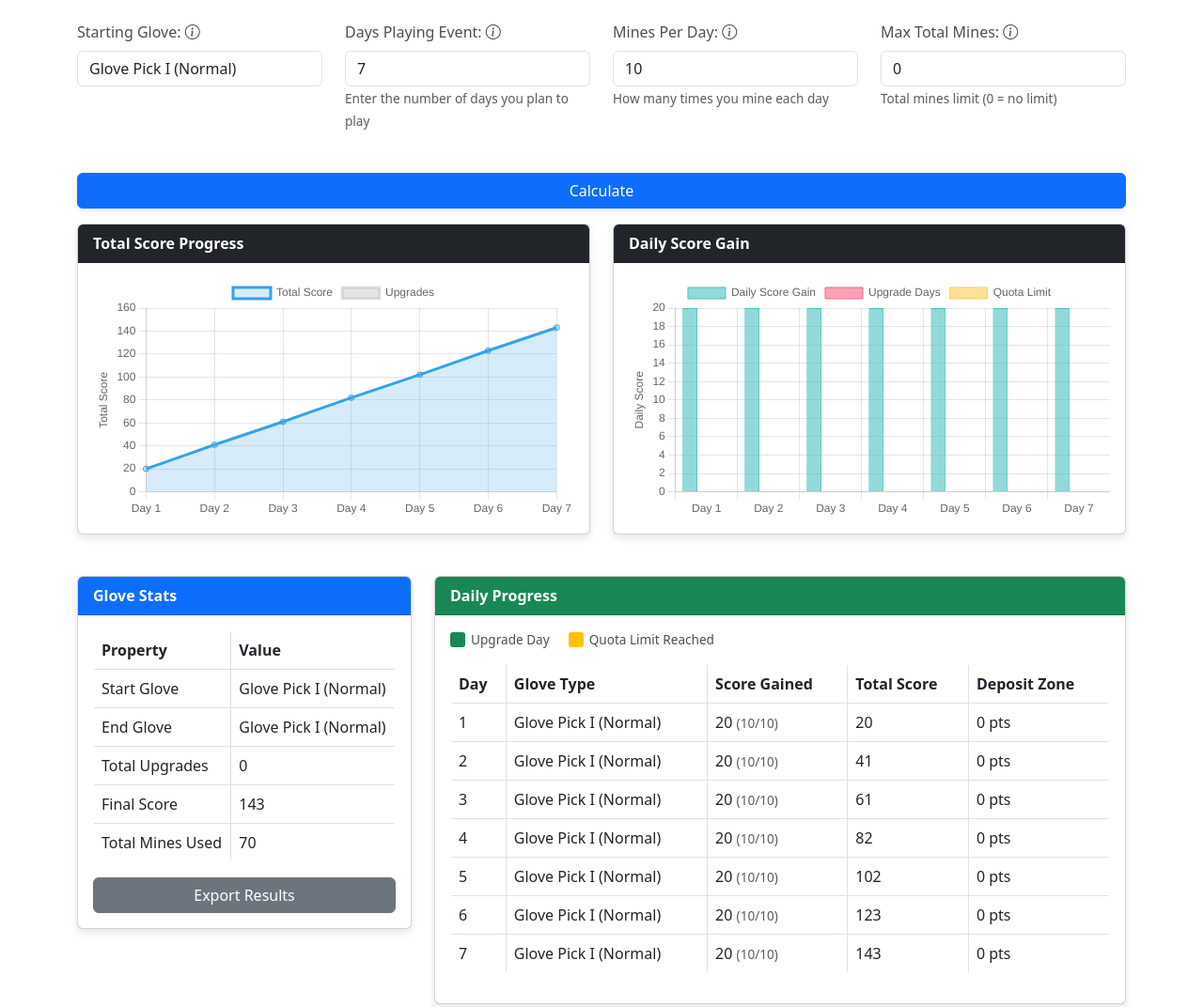
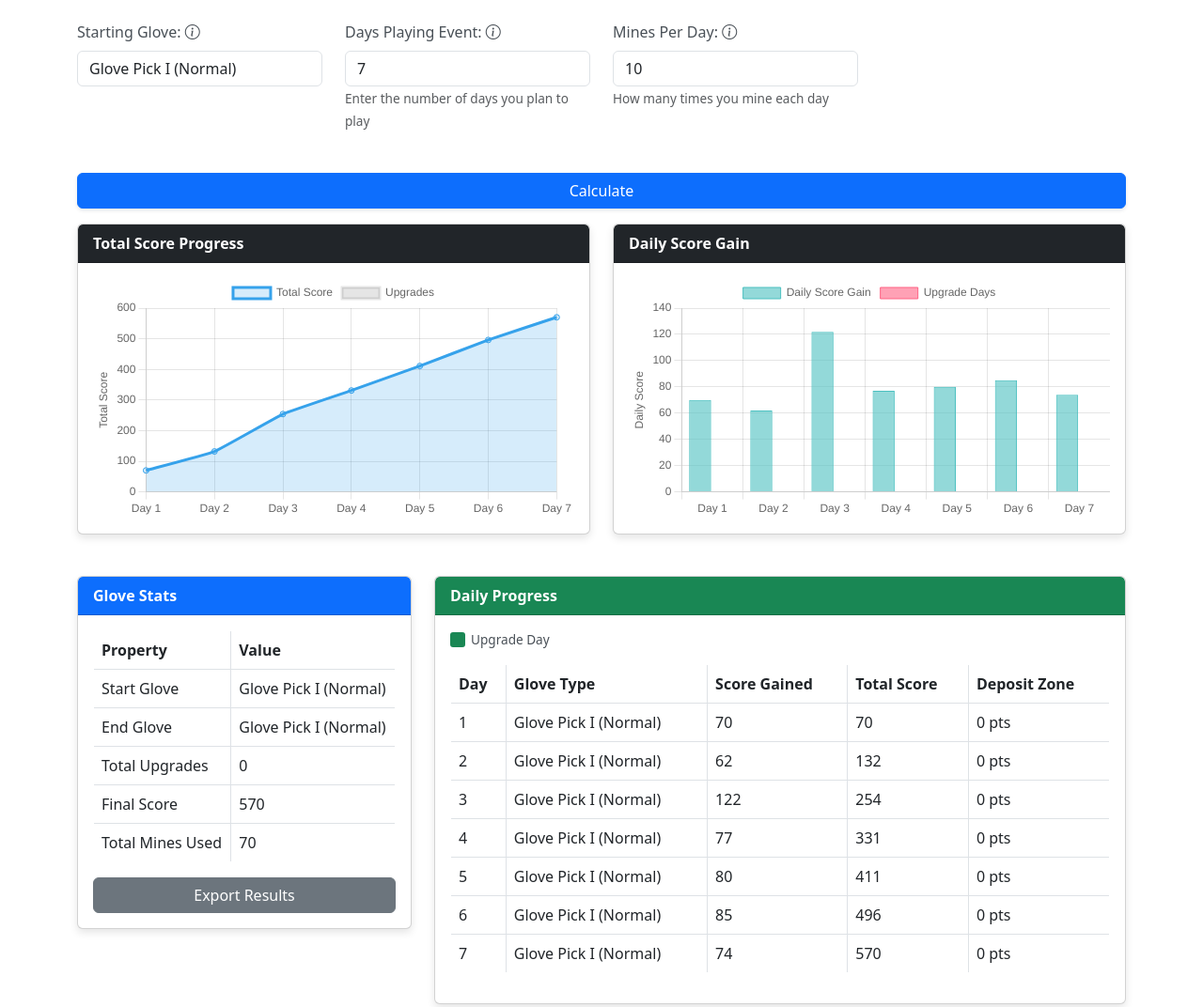
Before and after one commit to valkyrie2/ROGemPick, a plain HTML site: page index.html in a window 1280 px wide. Shown: the part 228-1300 px from the top of the page at 94% size. Drawn offline with nearby package versions, Linux system fonts and the light colour scheme.

Commit message:
fix logic calculate

```diff
--- a/index.html
+++ b/index.html
@@ -36,13 +36,6 @@
                     <label for="minesPerDay">Mines Per Day: <i class="bi bi-info-circle" data-bs-toggle="tooltip" title="How many mining operations you can perform each day (1-250)"></i></label>
                     <input type="number" class="form-control" id="minesPerDay" min="1" max="250" value="10">
                     <small class="text-muted">How many times you mine each day</small>
-                </div>
-            </div>
-            <div class="col-md-3">
-                <div class="form-group">
-                    <label for="maxQuota">Max Total Mines: <i class="bi bi-info-circle" data-bs-toggle="tooltip" title="Optional: set a limit for total mines across all days (0 = no limit)"></i></label>
-                    <input type="number" class="form-control" id="maxQuota" min="0" value="0">
-                    <small class="text-muted">Total mines limit (0 = no limit)</small>
                 </div>
             </div>
         </div>        <div class="row mb-3">
@@ -119,10 +112,8 @@
                 <div class="card mb-4">                    <div class="card-header bg-success text-white">
                         Daily Progress
                     </div>
-                    <div class="card-body">
-                        <div class="legend mb-3">
+                    <div class="card-body">                        <div class="legend mb-3">
                             <span class="legend-item"><span class="legend-color bg-success"></span> Upgrade Day</span>
-                            <span class="legend-item"><span class="legend-color bg-warning"></span> Quota Limit Reached</span>
                         </div>
                         <div class="table-responsive">
                             <table class="table table-bordered">
--- a/script.js
+++ b/script.js
@@ -56,7 +56,6 @@ let upgradeData = [];
 const gloveTypeSelect = document.getElementById('gloveType');
 const daysInput = document.getElementById('days');
 const minesPerDayInput = document.getElementById('minesPerDay');
-const maxQuotaInput = document.getElementById('maxQuota');
 const calculateBtn = document.getElementById('calculateBtn');
 
 // Stats elements
@@ -288,14 +287,12 @@ function calculateGloveProgression() {
 
     // Use setTimeout to allow UI to update before starting calculations
     setTimeout(() => {
-        try {
-            // Get input values
+        try {            // Get input values
             const startingGlove = gloveTypeSelect.value;
             const days = parseInt(daysInput.value, 10);
             const minesPerDay = parseInt(minesPerDayInput.value, 10) || DEFAULT_MINES_PER_DAY;
-            const maxQuota = parseInt(maxQuotaInput.value, 10) || 0; // 0 means no limit
 
-            console.log('Input values:', { startingGlove, days, minesPerDay, maxQuota });
+            console.log('Input values:', { startingGlove, days, minesPerDay });
 
             // Validate inputs
             if (isNaN(days) || days < 1) {
@@ -305,53 +302,29 @@ function calculateGloveProgression() {
                 return;
             }
 
-            if (isNaN(minesPerDay) || minesPerDay < 1 || minesPerDay > 20) {
-                alert('Please enter a valid number of mines per day (between 1 and 20)');
+            if (isNaN(minesPerDay) || minesPerDay < 1 || minesPerDay > MAX_MINES_PER_DAY) {
+                alert(`Please enter a valid number of mines per day (between 1 and ${MAX_MINES_PER_DAY})`);
                 minesPerDayInput.value = DEFAULT_MINES_PER_DAY;
                 loadingModal.hide();
                 return;
-            }
-
-            if (isNaN(maxQuota) || maxQuota < 0) {
-                alert('Please enter a valid max quota (minimum 0)');
-                maxQuotaInput.value = 0;
-                loadingModal.hide();
-                return;
-            }
-
-            // Initialize variables
+            }            // Initialize variables
             let currentGlove = startingGlove;
             let totalScore = 0;
             let dailyResults = [];
-            let remainingQuota = maxQuota > 0 ? maxQuota : Number.MAX_SAFE_INTEGER; // Use MAX_SAFE_INTEGER if no limit
 
             // Calculate progression for each day
             for (let day = 1; day <= days; day++) {
                 // Find the best deposit zone for current total score
                 const bestZone = findBestDepositZone(totalScore);
 
-                // Calculate expected score for this day
-                const expectedScorePerMine = calculateExpectedScorePerMine(currentGlove, bestZone);
-
-                // Calculate actual mines based on remaining quota
-                const actualMines = maxQuota > 0 ? Math.min(minesPerDay, remainingQuota) : minesPerDay;
-
-                // Skip this day if no quota left
-                if (actualMines <= 0) {
-                    dailyResults.push({
-                        day,
-                        gloveType: currentGlove,
-                        scoreGained: 0,
-                        totalScore: Math.round(totalScore),
-                        zone: bestZone,
-                        upgrade: false,
-                        quotaReached: true
-                    });
-                    continue;
+                // Simulate actual mining operations for this day
+                let dailyScore = 0;
+                for (let i = 0; i < minesPerDay; i++) {
+                    // Perform a single mining operation
+                    const mineScore = performMining(currentGlove, bestZone);
+                    dailyScore += mineScore;
                 }
 
-                // Calculate daily score
-                const dailyScore = expectedScorePerMine * actualMines;
                 totalScore += dailyScore;
 
                 // Check if we can upgrade the glove
@@ -365,20 +338,14 @@ function calculateGloveProgression() {
                     totalScore: Math.round(totalScore),
                     zone: bestZone,
                     upgrade: upgrade ? true : false,
-                    quotaReached: maxQuota > 0 && actualMines < minesPerDay,
-                    actualMines: actualMines
+                    actualMines: minesPerDay
                 });
 
                 // Apply upgrade if available
                 if (upgrade) {
                     currentGlove = upgrade.to;
                 }
-
-                // Update remaining quota
-                if (maxQuota > 0) {
-                    remainingQuota -= actualMines;
-                }
-            }            // Update UI with results
+            }// Update UI with results
             updateUI(startingGlove, currentGlove, dailyResults);
 
             console.log('Calculation completed successfully');
@@ -420,16 +387,13 @@ function updateUI(startGlove, endGlove, dailyResults) {
     document.getElementById('totalMines').textContent = totalMines.toLocaleString();
 
     // Clear existing progress table
-    progressTableElement.innerHTML = '';
-      // Populate progress table
+    progressTableElement.innerHTML = '';    // Populate progress table
     dailyResults.forEach((result, index) => {
         const row = document.createElement('tr');
 
-        // Add highlight class if there was an upgrade or quota was reached
+        // Add highlight class if there was an upgrade
         if (result.upgrade) {
             row.classList.add('table-success');
-        } else if (result.quotaReached) {
-            row.classList.add('table-warning');
         }
 
         // Format zone name for display
@@ -441,17 +405,10 @@ function updateUI(startGlove, endGlove, dailyResults) {
             nextGloveDisplay = ` → ${dailyResults[index + 1].gloveType}`;
         }
 
-        // Show mines info if quota is active
-        let minesInfo = '';
-        if (result.hasOwnProperty('actualMines')) {
-            const minesPerDay = parseInt(minesPerDayInput.value, 10) || DEFAULT_MINES_PER_DAY;
-            minesInfo = `<span class="text-muted">(${result.actualMines}/${minesPerDay})</span>`;
-        }
-
         row.innerHTML = `
             <td>${result.day}</td>
             <td>${result.gloveType}${result.upgrade ? nextGloveDisplay : ''}</td>
-            <td>${result.scoreGained.toLocaleString()} ${minesInfo}</td>
+            <td>${result.scoreGained.toLocaleString()}</td>
             <td>${result.totalScore.toLocaleString()}</td>
             <td>${zoneDisplay}</td>
         `;
@@ -532,14 +489,8 @@ function updateProgressChart(dailyResults) {
                                     nextGlove = endGloveElement.textContent;
                                 }
                                 return [`Score: ${scores[index].toLocaleString()}`, `Upgrade: ${prevGlove} → ${nextGlove}`];
-                            } else {
-                                // Regular score point
+                            } else {                                // Regular score point
                                 let info = [`Score: ${scores[index].toLocaleString()}`];
-
-                                // Add quota info if available
-                                if (dailyResults[index].quotaReached) {
-                                    info.push(`Quota limit reached`);
-                                }
 
                                 if (dailyResults[index].hasOwnProperty('actualMines')) {
                                     const minesPerDay = parseInt(minesPerDayInput.value, 10) || DEFAULT_MINES_PER_DAY;
@@ -564,15 +515,9 @@ function updateDailyScoreChart(dailyResults) {
     // Extract data for chart
     const days = dailyResults.map(result => `Day ${result.day}`);
     const dailyScores = dailyResults.map(result => result.scoreGained);
-
       // Create upgrade markers
     const upgradePoints = dailyResults.map((result, index) =>
         result.upgrade ? dailyScores[index] : null
-    );
-
-    // Determine if quota was reached for each day
-    const quotaPoints = dailyResults.map((result, index) =>
-        result.quotaReached ? dailyScores[index] : null
     );
 
     // Destroy existing chart if it exists
@@ -595,16 +540,8 @@ function updateDailyScoreChart(dailyResults) {
                 },
                 {
                     label: 'Upgrade Days',
-                    data: upgradePoints,
-                    backgroundColor: 'rgba(255, 99, 132, 0.6)',
+                    data: upgradePoints,                    backgroundColor: 'rgba(255, 99, 132, 0.6)',
                     borderColor: 'rgba(255, 99, 132, 1)',
-                    borderWidth: 1
-                },
-                {
-                    label: 'Quota Limit',
-                    data: quotaPoints,
-                    backgroundColor: 'rgba(255, 205, 86, 0.6)',
-                    borderColor: 'rgba(255, 205, 86, 1)',
                     borderWidth: 1
                 }
             ]
@@ -643,14 +580,10 @@ function updateDailyScoreChart(dailyResults) {
                                 const prevGlove = dailyResults[index].gloveType;
                                 let nextGlove = '';
                                 if (index + 1 < dailyResults.length) {
-                                    nextGlove = dailyResults[index + 1].gloveType;
-                                } else {
+                                    nextGlove = dailyResults[index + 1].gloveType;                                } else {
                                     nextGlove = endGloveElement.textContent;
                                 }
                                 return [`Score: ${dailyScores[index].toLocaleString()}`, `Upgrade: ${prevGlove} → ${nextGlove}`];
-                            } else if (datasetIndex === 2 && quotaPoints[index] !== null) {
-                                // For quota limit days
-                                return [`Score: ${dailyScores[index].toLocaleString()}`, `Quota limit reached`];
                             }
                         }
                     }
@@ -666,20 +599,17 @@ function exportResultsToCSV(dailyResults) {
         alert('No data to export');
         return;
     }
-
       // Create CSV header
-    let csvContent = "Day,Glove Type,Score Gained,Total Score,Deposit Zone,Upgrade,Quota Reached,Mines Used\n";
+    let csvContent = "Day,Glove Type,Score Gained,Total Score,Deposit Zone,Upgrade,Mines Used\n";
 
     // Add data rows
-    dailyResults.forEach(result => {
-        const row = [
+    dailyResults.forEach(result => {        const row = [
             result.day,
             `"${result.gloveType}"`,
             result.scoreGained,
             result.totalScore,
             `"${result.zone}"`,
             result.upgrade ? 'Yes' : 'No',
-            result.quotaReached ? 'Yes' : 'No',
             result.actualMines || 0
         ];
 
@@ -705,7 +635,6 @@ calculateBtn.addEventListener('click', calculateGloveProgression);
 gloveTypeSelect.addEventListener('change', calculateGloveProgression);
 daysInput.addEventListener('change', calculateGloveProgression);
 minesPerDayInput.addEventListener('change', calculateGloveProgression);
-maxQuotaInput.addEventListener('change', calculateGloveProgression);
 
 // Add export button event listener
 document.getElementById('exportBtn').addEventListener('click', function() {
@@ -723,22 +652,22 @@ document.getElementById('exportBtn').addEventListener('click', function() {
     const upgradePoints = progressChart.data.datasets[1].data;
 
     for (let i = 0; i < days.length; i++) {
-        // Extract information from the table
-        const row = progressTable.children[i];
+        // Extract information from the table        const row = progressTable.children[i];
         const gloveType = row.children[1].innerText.split('→')[0].trim();
         const scoreGained = parseInt(row.children[2].innerText.replace(/,/g, ''));
         const totalScore = scores[i];
         const zone = row.children[4].innerText;
         const isUpgrade = upgradePoints[i] !== null;
-        const isQuotaReached = row.classList.contains('table-warning');
-
           // Extract mines used from the table cell text
         let actualMines = 0;
+        if (row.children[2].innerText.includes('(')) {
             const minesMatch = row.children[2].innerText.match(/\((\d+)\/(\d+)\)/);
             if (minesMatch && minesMatch.length > 1) {
                 actualMines = parseInt(minesMatch[1]);
             }
-
+        } else {
+            actualMines = parseInt(minesPerDayInput.value, 10) || DEFAULT_MINES_PER_DAY;
+        }
           dailyResults.push({
             day: days[i],
             gloveType,
@@ -746,7 +675,6 @@ document.getElementById('exportBtn').addEventListener('click', function() {
             totalScore,
             zone,
             upgrade: isUpgrade,
-            quotaReached: isQuotaReached,
             actualMines
         });
     }
@@ -755,12 +683,10 @@ document.getElementById('exportBtn').addEventListener('click', function() {
 });
 
 // Initialize with default values and load data
-window.addEventListener('DOMContentLoaded', () => {
-    // Set default values
+window.addEventListener('DOMContentLoaded', () => {    // Set default values
     gloveTypeSelect.value = 'Glove Pick I (Normal)';
     daysInput.value = 7;
     minesPerDayInput.value = 10;
-    maxQuotaInput.value = 0;
 
     // Disable calculate button until data is loaded
     calculateBtn.disabled = true;
--- a/styles.css
+++ b/styles.css
@@ -62,11 +62,6 @@ h1 {
 /* Table highlight for upgrades */
 .table-success {
     background-color: rgba(40, 167, 69, 0.15) !important;
-}
-
-/* Table highlight for quota limit */
-.table-warning {
-    background-color: rgba(255, 193, 7, 0.15) !important;
 }
 
 /* Table responsive */
```
Also changed, not shown: 1 other file. Lines whose indentation alone changed are shown as unchanged.
